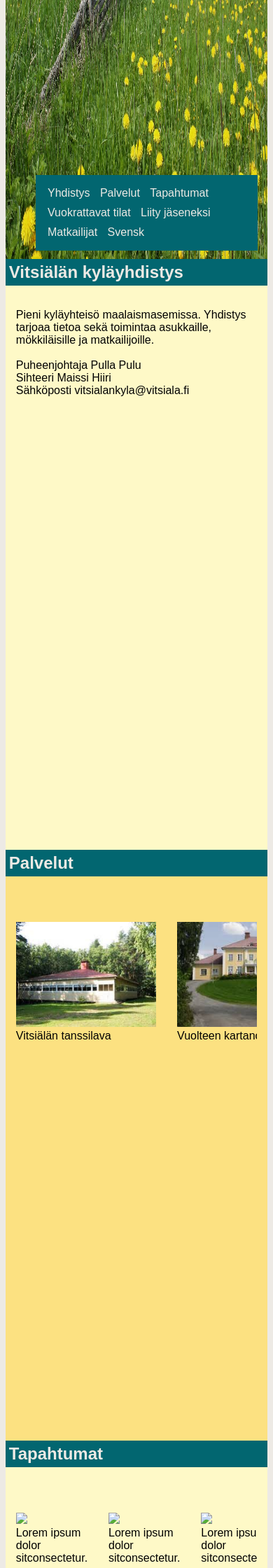
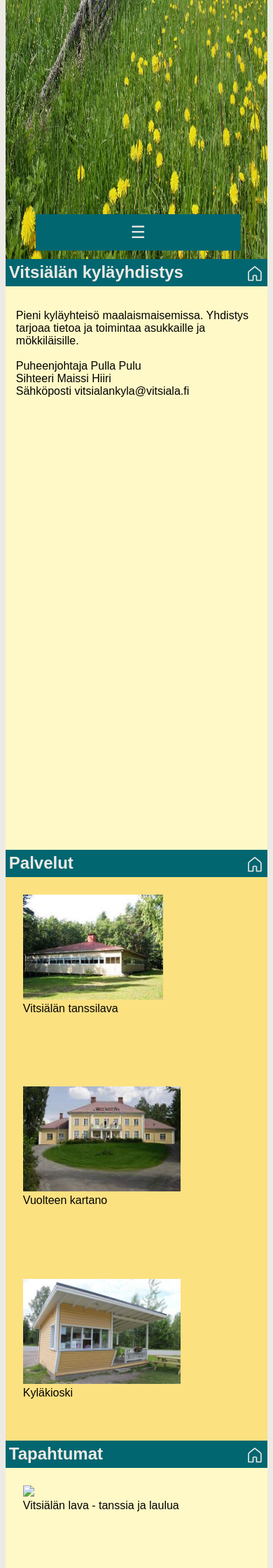
Before and after one commit to T0ntsa/html-css, a PHP site: page /tiimi12/index.html in a window 390 px wide. Shown: the part 474-2714 px from the top of the page at 70% size. Run offline with PHP 8.4, Linux system fonts and the light colour scheme; some web fonts are replaced.

Commit message:
Update everything

```diff
--- a/tiimi12/index.html
+++ b/tiimi12/index.html
@@ -3,7 +3,7 @@
 <head>
     <meta charset="UTF-8">
     <meta name="viewport" content="width=device-width, initial-scale=1.0">
-    <title>Document</title>
+    <title>Vitsiälän kyläyhdistys</title>
     <link rel="stylesheet" href="styles.css">
 <link rel="preconnect" href="https://fonts.googleapis.com">
 <link rel="preconnect" href="https://fonts.gstatic.com" crossorigin>
@@ -16,7 +16,18 @@
         <h1>Vitsiälän kyläyhdistys</h1>
         <section id="header">
             <header>
+                <input type="checkbox" id="mobile-menu-checkbox" class="mobile-menu-checkbox">
+                    <label for="mobile-menu-checkbox" class="mobile-menu-button">☰</label>
                 <ul id="nav">
+                    <li><a href="#yhdistys">Yhdistys</a></li>
+                    <li><a href="#palvelut">Palvelut</a></li>
+                    <li><a href="#tapahtumat">Tapahtumat</a></li>
+                    <li><a href="#kalenteri">Vuokrattavat tilat</a></li>
+                    <li><a href="#liity">Liity jäseneksi</a></li>
+                    <li><a href="#matkailija">Matkailijat</a></li>
+                    <li><a href="#svensk">Svensk</a></li>
+                </ul>
+                <ul id="mobile-nav">
                     <li><a href="#yhdistys">Yhdistys</a></li>
                     <li><a href="#palvelut">Palvelut</a></li>
                     <li><a href="#tapahtumat">Tapahtumat</a></li>
@@ -27,14 +38,14 @@
                 </ul>
             </header>
         </section>
+
     </section>
 
     <section id="yhdistys">
-        <h2>Vitsiälän kyläyhdistys</h2><br>
+        <h2>Vitsiälän kyläyhdistys<a href="#koti"><img src="imgs/koti.svg"></a></h2><br>
         <div class="content">
             <p>
-            Pieni kyläyhteisö maalaismasemissa. Yhdistys tarjoaa tietoa sekä toimintaa asukkaille, mökkiläisille ja matkailijoille.
-            </p><br>
+                Pieni kyläyhteisö maalaismaisemissa. Yhdistys tarjoaa tietoa ja toimintaa asukkaille ja mökkiläisille.             </p><br>
             <p>
                 Puheenjohtaja Pulla Pulu<br>
                 Sihteeri Maissi Hiiri<br>
@@ -44,7 +55,7 @@
     </section>
 
     <section id="palvelut">
-        <h2>Palvelut</h2>
+        <h2>Palvelut<a href="#koti"><img src="imgs/koti.svg"></a></h2>
         <section class="card-container">
             <div class="card">
                 <img src="imgs/tanssilava.jpg">
@@ -68,19 +79,17 @@
     </section>
 
     <section id="tapahtumat">
-        <h2>Tapahtumat</h2>
+        <h2>Tapahtumat<a href="#koti"><img src="imgs/koti.svg"></a></h2>
         <section class="card-container">
             <div class="card">
                 <img src="#">
                 <p>
-                    Lorem ipsum dolor sitconsectetur.
-                </p>
+                    Vitsiälän lava - tanssia ja laulua                 </p>
             </div>
             <div class="card">
                 <img src="#">
                 <p>
-                    Lorem ipsum dolor sitconsectetur.
-                </p>
+                    Herkkujen yö kesällä 2025                </p>
             </div>
             <div class="card">
                 <img src="#">
@@ -92,10 +101,9 @@
     </section>
 
     <section id="tilat">
-        <h2>Vuokrattavat tilat</h2><br>
+        <h2>Vuokrattavat tilat<a href="#koti"><img src="imgs/koti.svg"></a></h2><br>
         <section class="card-container">
-        <div class="card">
-            <section id="kalenteri">
+            <div class="card">
 
 <!-- https://elfsight.com/blog/how-to-make-a-simple-html-calendar/ -->
                 <div class="calendar">
@@ -123,7 +131,6 @@
                         <div>28</div><div>29</div><div>30</div>
                     </div>
                 </div>
-            </section>
         </div>
 
 
@@ -131,18 +138,19 @@
         <div class="card">
             <img src="#"><br>
             <p>
-                Lorem ipsum dolor sitconsectetur.
-            </p>
+                Vitsiälän lava            </p>
         </div>
         </section>
     </section> <!-- card-container end -->
 
     <section id="liity">
-        <h2>Liity jäseneksi</h2>
+        <h2>Liity jäseneksi<a href="#koti"><img src="imgs/koti.svg"></a></h2>
         <section class="card-container">
             <div class="card">
                 <label title="name">Nimi</label><br>
                 <input type="text" name="name" size="25" required><br>
+                <label title="phone">Puhelinnumero</label><br>
+                <input type="text" name="phone" size="25" required><br>
                 <label title="email">Sähköposti</label><br>
                 <input type="email" id="email" size="25" required><br>
                 <label title="message">Viesti</label><br>
@@ -150,8 +158,15 @@
                 <button type="submit">Lähetä</button>
             </div>
             <div class="card">
-                Liity maailman naurattavimpaan yhteisöön!
-            </div>
+                Liity jäseneksi asukas tai mökkiläinen!
+
+                Liittyminen on ilmaista ja ei velvoita sinua osallistumaan.
+                Täytä alla oleva lomake ja lähetä.
+                Ilmoittamaasi sähköpostiin saat tiedon tapahtumista ensimmäisten joukossa.
+                ohje ja lomake
+
+
+                            </div>
             <div class="card">
                 <img src="#">
             </div>
@@ -159,28 +174,51 @@
     </section>
 
     <section id="matkailija">
-        <h2>Matkailijalle</h2><br>
+        <h2>Matkailijalle<a href="#koti"><img src="imgs/koti.svg"></a></h2><br>
+        <h3>Matkailija bongaa nämä:</h3><br>
+
         <section class="card-container">
             <div class="card">
-                Kiva maisema matkailijalle
-            </div><br>
+                <img src="imgs/kotkankärjen-luonnonsuojelualue.jpg" alt="Kotkokärjen luonnonsuojelualue">
+
+                <h4>Kotkokärjen luonnonsuojelualue</h4>
+                <p>
+                Luonto on ottanut vallan vanhan soramontun alueesta.
+                Ihastele Hauhonselän maisemia niemenkärjestä tai voi lähteä kiipeämään Kotkonharjua pitkin kohti Hauhon keskustaa. Matkan pituus noin 3 km.
+                </p>
+            </div>
+
             <div class="card">
-                Kaikkea kivaa :)
+                <img src="imgs/kylänraitti.jpg" alt="Vitsiälän kylänraitti">
+
+                <h4>Kylänraitti</h4>
+                <p>
+                Tutustu vanhaan kylämiljööseen kävellen. Matkan pituus noin 2 km.
+                </p>
+            </div>
+
+            <div class="card">
+                <img src="imgs/vuolteenkartanon-puutarha.jpg" >
+
+                <h4>Vuolteen kartano</h4>
+                <p>
+                    Koe kartanon tunnelmaa ja viihdy kauniissa puutarhassa nauttien kahvista ja herkuista
+                </p>
             </div>
         </section>
     </section>
 
     <section id="svensk">
-        <h2>Svensk</h2>
+        <h2>Svensk<a href="#koti"><img src="imgs/koti.svg"></a></h2>
+
         <section class="card-container">
             <div class="card">
-                Svenska jag
+                Samma på svenska             </div>
+            <div class="card">
+                Samma på svenska
             </div>
             <div class="card">
-            asdf
-            </div>
-            <div class="card">
-            asdf
+                Samma på svenska
             </div>
         </section>
     </section>
--- a/tiimi12/styles.css
+++ b/tiimi12/styles.css
@@ -12,14 +12,15 @@ body {
     background-color: #edeae5;
 }
 
-/* div, section, span, ul, li, a, header {
+div, section, span, ul, li, a, header {
     box-sizing: border-box;
-} */
+}
 
 section {
     width: 96%;
     height: 100vh;
 }
+
 .league-script-regular {
     font-family: "League Script", serif;
     font-weight: 400;
@@ -85,6 +86,46 @@ section {
     text-decoration: underline;
 }
 
+.mobile-menu-checkbox {
+    display: none;
+}
+
+.mobile-menu-button {
+    display: none;
+    background: none;
+    border: none;
+    font-size: 24px;
+    color: #edeae5;
+    cursor: pointer;
+}
+
+#mobile-nav {
+    display: none;
+    flex-direction: column;
+    list-style: none;
+    background-color: #026670;
+    position: absolute;
+    top: 60px;
+    left: 0;
+    width: 100%;
+    padding: 0;
+}
+
+#mobile-nav li {
+    margin: 10px 0;
+    text-align: center;
+}
+
+#mobile-nav li a {
+    color: #edeae5;
+    text-decoration: none;
+    font-size: 16px;
+}
+
+#mobile-nav li a:hover {
+    text-decoration: underline;
+}
+
 #yhdistys {
     width: 100%;
     height: 100vh;
@@ -95,6 +136,12 @@ h2 {
     background-color: #026670;
     color: #edeae5;
     padding: 5px;
+    display: flex;
+    justify-content: space-between;
+    align-items: center;
+}
+h2 img {
+    vertical-align: middle;
 }
 
 #yhdistys div {
@@ -138,11 +185,13 @@ h2 {
     margin: 15px;
 }
 
+
 /* Kalenteri alkaa */
 /* https://elfsight.com/blog/how-to-make-a-simple-html-calendar/ */
 /* Calendar container */
 .calendar {
-    width: 450px;
+    /* max-width: 450px; */
+    width: 350px;
     border: 1px solid #ddd;
     box-shadow: 0 4px 8px rgba(0, 0, 0, 0.1);
     background-color: #edeae5;
@@ -154,7 +203,7 @@ h2 {
     text-align: center;
     background-color: #007bff;
     color: white;
-    padding: 5px;
+    padding: 2px;
     font-size: 1.2em;
     font-weight: bold;
 }
@@ -168,7 +217,7 @@ h2 {
 }
 
 .calendar-days div {
-    padding: 10px;
+    padding: 2px;
     text-align: center;
     font-weight: bold;
 }
@@ -180,7 +229,7 @@ h2 {
 }
 
 .calendar-dates div {
-    padding: 20px;
+    padding: 12px;
     text-align: center;
     border: 1px solid #ddd;
 }
@@ -196,6 +245,8 @@ h2 {
     background-color: #fce181;
     width: 100%;
 }
+
+
 
 #liity {
     background-color: #fef9c7;
@@ -215,6 +266,10 @@ h2 {
     margin-left: 15px;
 }
 
+#matkailija .card-container img {
+    height: 250px;
+}
+
 #svensk {
     background-color: #fef9c7;
     width: 100%;
@@ -223,3 +278,37 @@ h2 {
 #svensk .card-container {
     margin-left: 15px;
 }
+
+@media (max-width: 600px) {
+    #nav {
+        display: none;
+    }
+
+    .mobile-menu-button {
+        display: block;
+    }
+
+    .mobile-menu-checkbox:checked ~ #mobile-nav {
+        display: flex;
+    }
+
+    .card-container {
+        width: 100%;
+        padding: 10px;
+        display: grid;
+        grid-template-columns: 1fr;
+        grid-template-rows: 1fr 1fr 1fr;
+
+    }
+    .card {
+        padding: 0;
+        margin: 0;
+    }
+    .calendar-dates, .calendar-days, .calendar-header {
+        padding: 8px;
+        font-size: 14px;
+    }
+    #matkailija .card-container img {
+        height: 150px;
+    }
+}
```
Also changed, not shown: tiimi12/imgs/koti.svg (added), tiimi12/imgs/kotkankärjen-luonnonsuojelualue.jpg (added), tiimi12/imgs/kylänraitti.jpg (added), tiimi12/imgs/vuolteenkartanon-puutarha.jpg (added).
